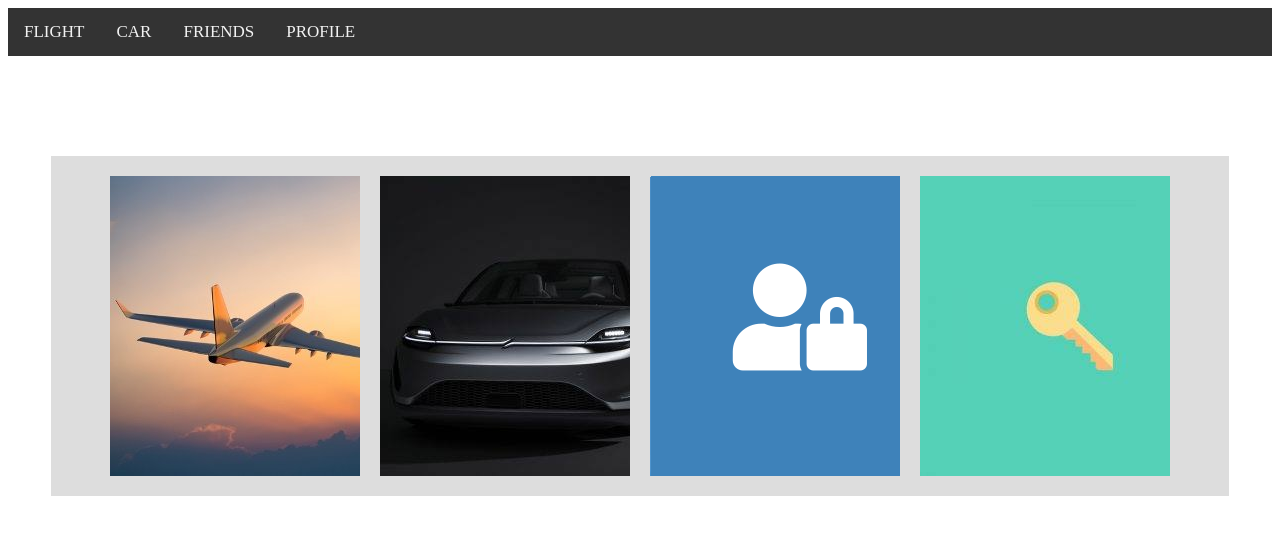
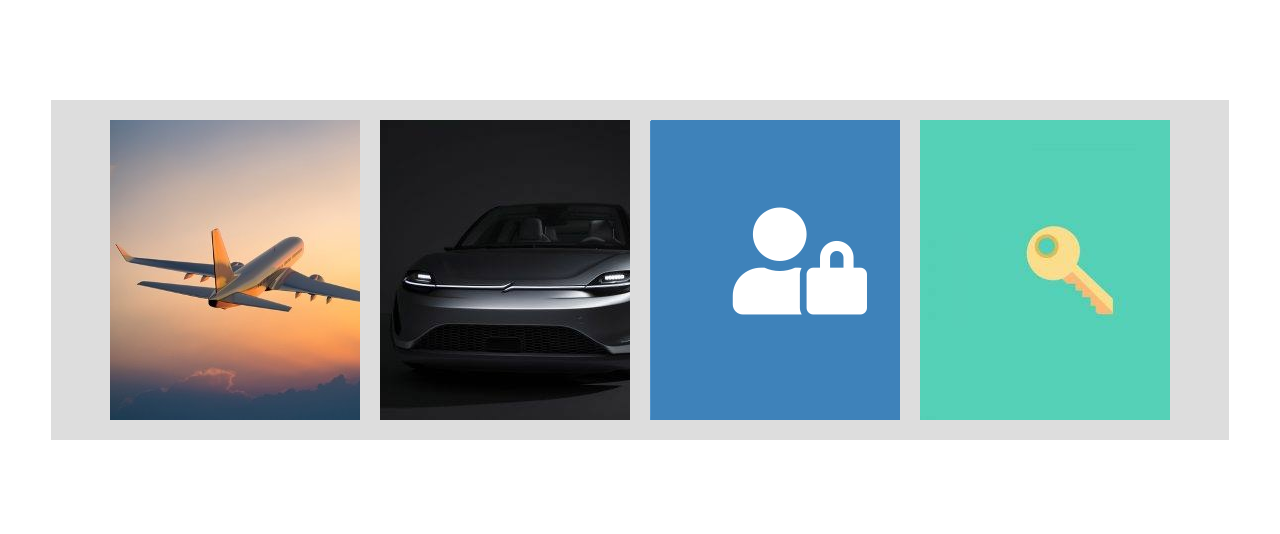
Before and after one commit to KovacevicLazar/PUSGS_projekat, an Angular app in the folder projekat/: page / in a window 1280 px wide. Shown: the top 534 px of the page. Built offline with nearby package versions, Linux system fonts and the light colour scheme.

Commit message:
rutiranje na starting-page-u

```diff
--- a/projekat/src/app/app.component.html
+++ b/projekat/src/app/app.component.html
@@ -1,2 +1 @@
-<app-nav-menu></app-nav-menu>
-<app-starting-page></app-starting-page>
+<router-outlet></router-outlet>
--- a/projekat/src/app/app.module.ts
+++ b/projekat/src/app/app.module.ts
@@ -8,6 +8,8 @@ import { SignInComponent } from './componente/sign-in/sign-in/sign-in.component'
 
 import { StartingPageComponent } from './componente/starting-page/starting-page/starting-page.component';
 import { FriendsComponent } from './componente/friends/friends.component';
+import { AirlineComponent } from './componente/airlane/airline/airline.component';
+import { RentACarComponent } from './componente/rent-a-car/rent-a-car/rent-a-car.component';
 
 
 
@@ -17,7 +19,9 @@ import { FriendsComponent } from './componente/friends/friends.component';
     NavMenuComponent,
     SignInComponent,
     StartingPageComponent,
-    FriendsComponent
+    FriendsComponent,
+    AirlineComponent,
+    RentACarComponent
 
   ],
   imports: [
--- /dev/null
+++ b/projekat/src/app/componente/airlane/airline/airline.component.html
@@ -0,0 +1 @@
+<p>airline works!</p>
--- /dev/null
+++ b/projekat/src/app/componente/airlane/airline/airline.component.ts
@@ -0,0 +1,15 @@
+import { Component, OnInit } from '@angular/core';
+
+@Component({
+  selector: 'app-airline',
+  templateUrl: './airline.component.html',
+  styleUrls: ['./airline.component.css']
+})
+export class AirlineComponent implements OnInit {
+
+  constructor() { }
+
+  ngOnInit(): void {
+  }
+
+}
--- /dev/null
+++ b/projekat/src/app/componente/rent-a-car/rent-a-car/rent-a-car.component.html
@@ -0,0 +1 @@
+<p>rent-a-car works!</p>
--- /dev/null
+++ b/projekat/src/app/componente/rent-a-car/rent-a-car/rent-a-car.component.ts
@@ -0,0 +1,15 @@
+import { Component, OnInit } from '@angular/core';
+
+@Component({
+  selector: 'app-rent-a-car',
+  templateUrl: './rent-a-car.component.html',
+  styleUrls: ['./rent-a-car.component.css']
+})
+export class RentACarComponent implements OnInit {
+
+  constructor() { }
+
+  ngOnInit(): void {
+  }
+
+}
--- a/projekat/src/app/componente/starting-page/starting-page/starting-page.component.css
+++ b/projekat/src/app/componente/starting-page/starting-page/starting-page.component.css
@@ -16,15 +16,15 @@ margin: 0px 10px;
 transition: 1s;
 
 }
-.box1{
+.car{
     background: url("../../../../assets/images/car.jpg");
 }
 
-.box2{
+.sign-in{
     background: url("../../../../assets/images/sign-in.png");
 }
 
-.box3{
+.sign-up{
     background: url("../../../../assets/images/key.jpg");
 }
 .box:hover{
@@ -34,14 +34,14 @@ transition: 1s;
     box-shadow: 2px 2px 2px #000;
 
 }
-.box1:hover{
+.car:hover{
     background: url("../../../../assets/images/car.jpg")
 }
 
-.box2:hover{
+.sign-in:hover{
     background: url("../../../../assets/images/sign-in.png");
 }
 
-.box3:hover{
+.sign-up:hover{
     background: url("../../../../assets/images/key.jpg")
 }
--- a/projekat/src/app/componente/starting-page/starting-page/starting-page.component.html
+++ b/projekat/src/app/componente/starting-page/starting-page/starting-page.component.html
@@ -1,8 +1,23 @@
 <div class="container">
-	<div class="box" ></div>
-	<div class="box box1"></div>
-    <div class="box box2"></div>
-    <div class="box box3"></div>
+
+     <a routerLink ="/airline">
+            <div class="box " ></div>
+     </a>
+
+
+    <a routerLink ="/rent-a-car">
+        <div class="box car"></div>
+    </a>
+
+    <a routerLink ="/sign-in">
+        <div class="box sign-in"></div>
+    </a>
+
+
+    <a routerLink ="/sign-up">
+        <div class="box sign-up"></div>
+    </a>
+
 
 
 </div>
```
Also changed, not shown: projekat/src/app/app-routing.module.ts (+27 -0 lines), projekat/src/app/componente/airlane/airline/airline.component.css (added), projekat/src/app/componente/rent-a-car/rent-a-car/rent-a-car.component.css (added), 2 other files (tests, documents, lock files or other folders).
